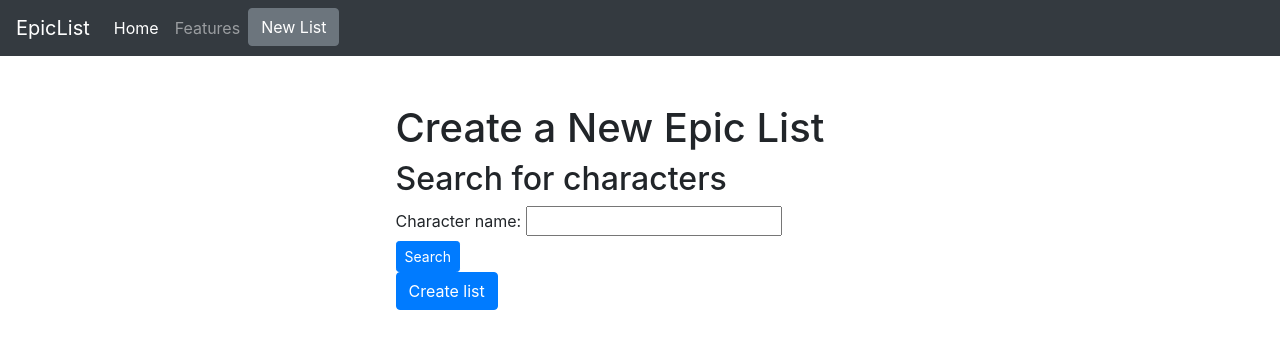
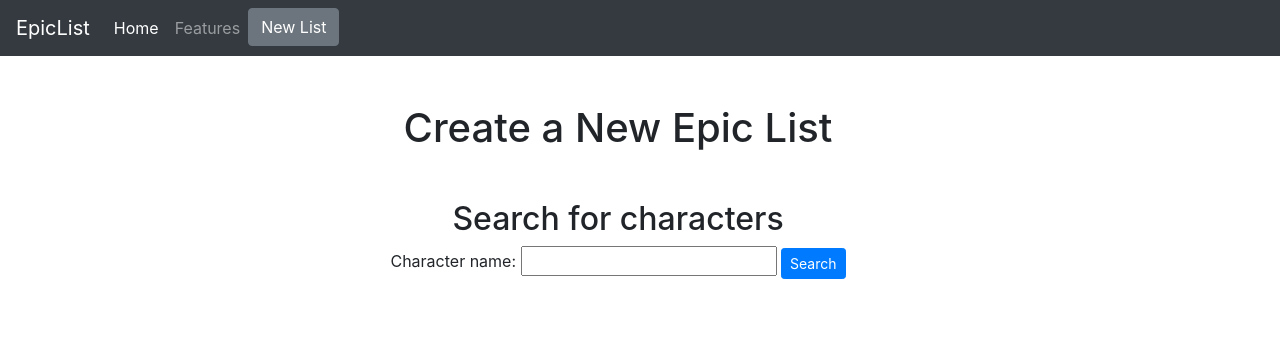
Before and after one commit to brydenu/epiclist, a Flask app: template templates/new_list.html in a window 1280 px wide. Shown: the top 349 px of the page. Run offline with Flask 2, Linux system fonts and the light colour scheme; the template is opened without the code that fills it, so the values that code supplies are empty; some libraries are stand-ins or nearby versions.

Commit message:
reorganized bases and new_list for new_list

```diff
--- a/templates/base.html
+++ b/templates/base.html
@@ -10,7 +10,7 @@
 </head>
 
 <body>
-    <nav class="navbar navbar-expand-lg navbar-dark bg-dark">
+    <nav class="navbar navbar-expand-md navbar-dark bg-dark">
         <a class="navbar-brand" href="/">EpicList</a>
         <button class="navbar-toggler" type="button" data-toggle="collapse" data-target="#navbarText"
             aria-controls="navbarText" aria-expanded="false" aria-label="Toggle navigation"></button>
@@ -36,7 +36,7 @@
             </span>
         </div>
     </nav>
-    <div class="container m-5">
+    <div class="container m-5 text-center">
         {% for category, msg in get_flashed_messages(with_categories=True) %}
         <div class="alert alert-{{category}}">{{ msg }}</div>
         {% endfor %}
--- a/templates/form-base.html
+++ b/templates/form-base.html
@@ -1,10 +1,10 @@
 {% extends 'base.html' %}
 {% block content %}
 <div class="row justify-content-center">
-    <div class="col-md-7 col-lg-5">
+    <div class="col">
         {% block before_form %}
         {% endblock %}
-        <form action="{% block formaction %}{% endblock %}" method="POST">
+        <form action=" {% block formaction %}{% endblock %}" method="POST">
             {% for field in form if field.widget.input_type != 'hidden' %}
             {{ form.hidden_tag() }}
             {% for error in field.errors %}
--- a/templates/new_list.html
+++ b/templates/new_list.html
@@ -1,22 +1,20 @@
-{% extends 'form-base.html' %}
+{% extends 'base.html' %}
 {% block title %}Create a new Epic List{% endblock %}
 
-{% block before_form %}
-<h1>Create a New Epic List</h1>
-<h2>Search for characters</h2>
+{% block content %}
+<div class="header m-2">
+    <h1>Create a New Epic List</h1>
+    <h2 class="mt-5"> Search for characters</h2>
+</div>
 <form action="">
     <label for="character-name">Character name:</label>
     <input type="text" id="character-name" name="character-name">
     <button class="btn btn-primary btn-sm" id="search-btn">Search</button>
 </form>
 
-{% endblock %}
+<div class="container m-3" id="search-results"></div>
 
-{% block formaction %}/lists/new{% endblock %}
 
-{% block button_name %}Create list{% endblock %}
-
-{% block after_form %}
 <script src="https://cdnjs.cloudflare.com/ajax/libs/axios/0.21.1/axios.js"
     integrity="sha512-otOZr2EcknK9a5aa3BbMR9XOjYKtxxscwyRHN6zmdXuRfJ5uApkHB7cz1laWk2g8RKLzV9qv/fl3RPwfCuoxHQ=="
     crossorigin="anonymous"></script>
```
